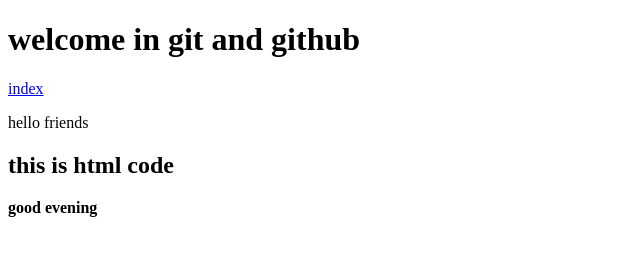
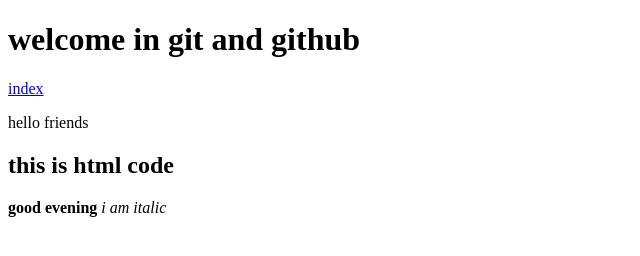
Before and after one commit to bushra3112004/practice-git-repo, a plain HTML site: page home.html in a window 1280 px wide. Shown: the full height of the page, 0-640 px from the left. Drawn offline with Linux system fonts and the light colour scheme.

Commit message:
added italic sent

```diff
--- a/home.html
+++ b/home.html
@@ -9,5 +9,6 @@
     <p>hello friends</p>
     <h2>this is html code</h2>
     <b>good evening  </b>
+    <i>i am italic</i>
 </body>
 </html>
```
